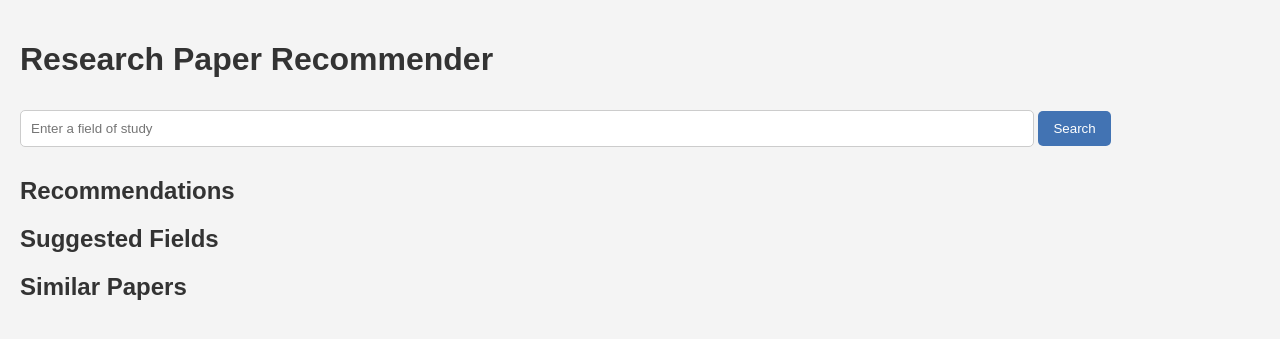
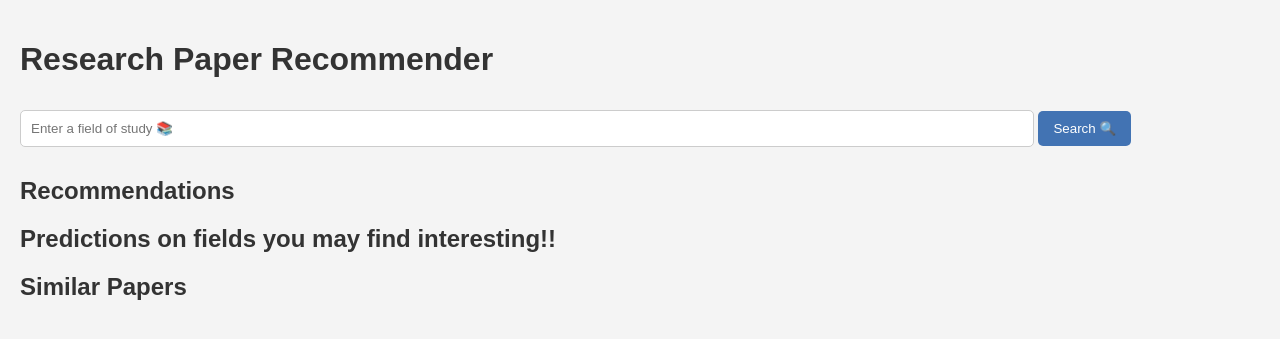
Before and after one commit to hajeraali/bda, a Flask app: page / in a window 1280 px wide. Shown: the top 339 px of the page. Run offline with Flask 3, Linux system fonts and the light colour scheme; parts of the project's set-up code (start-up, migrations or seed data) failed here and were passed over.

Commit message:
Update index.html

```diff
--- a/templates/index.html
+++ b/templates/index.html
@@ -65,13 +65,13 @@
 </head>
 <body>
     <h1>Research Paper Recommender</h1>
-    <input type="text" id="field" placeholder="Enter a field of study">
-    <button id="search">Search</button>
+    <input type="text" id="field" placeholder="Enter a field of study 📚">
+    <button id="search">Search 🔍</button>
 
     <h2>Recommendations</h2>
     <div id="recommendations"></div>
 
-    <h2>Suggested Fields</h2>
+    <h2>Predictions on fields you may find interesting!!</h2>
     <div id="suggested-fields"></div>
 
     <h2>Similar Papers</h2>
```
